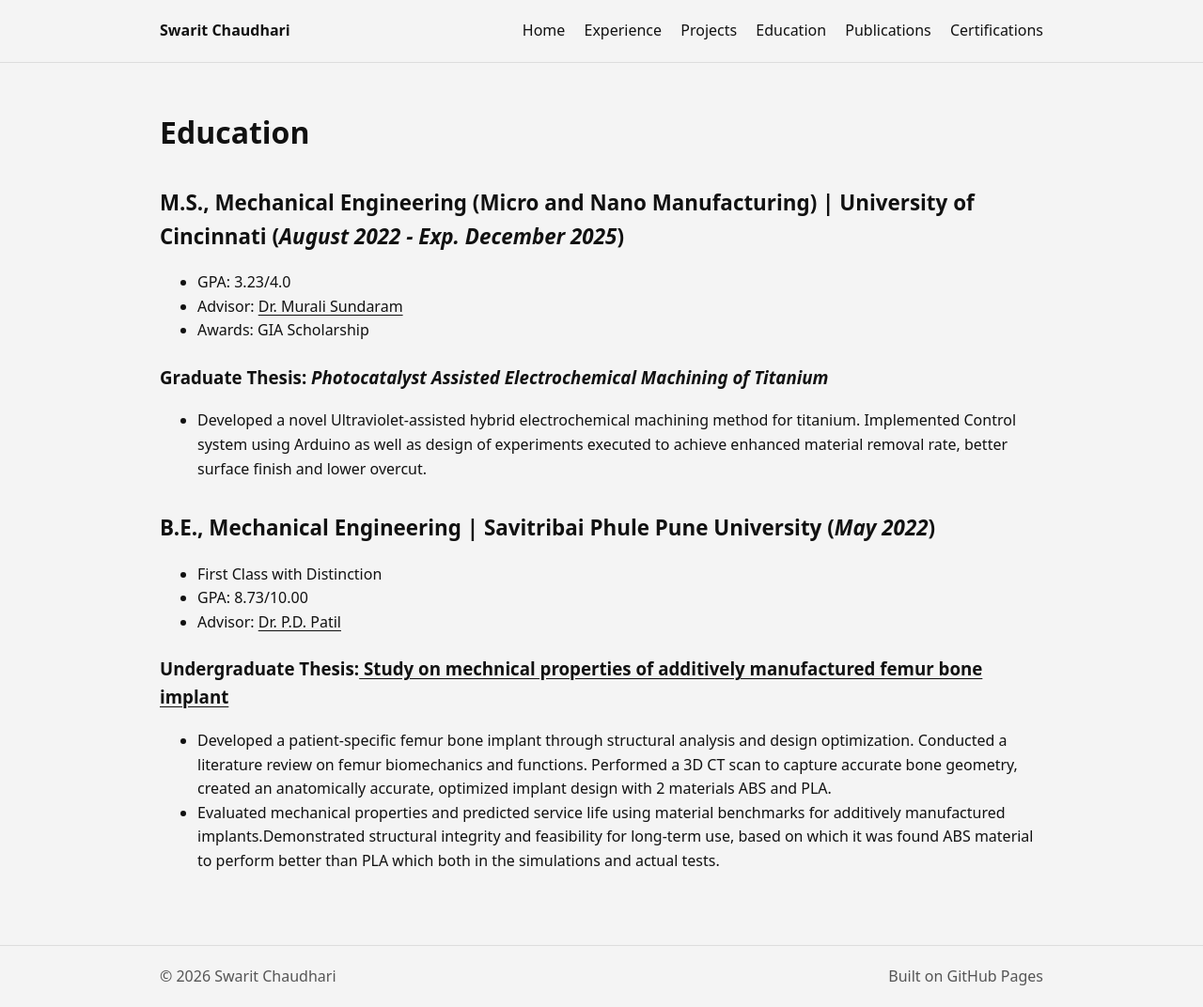
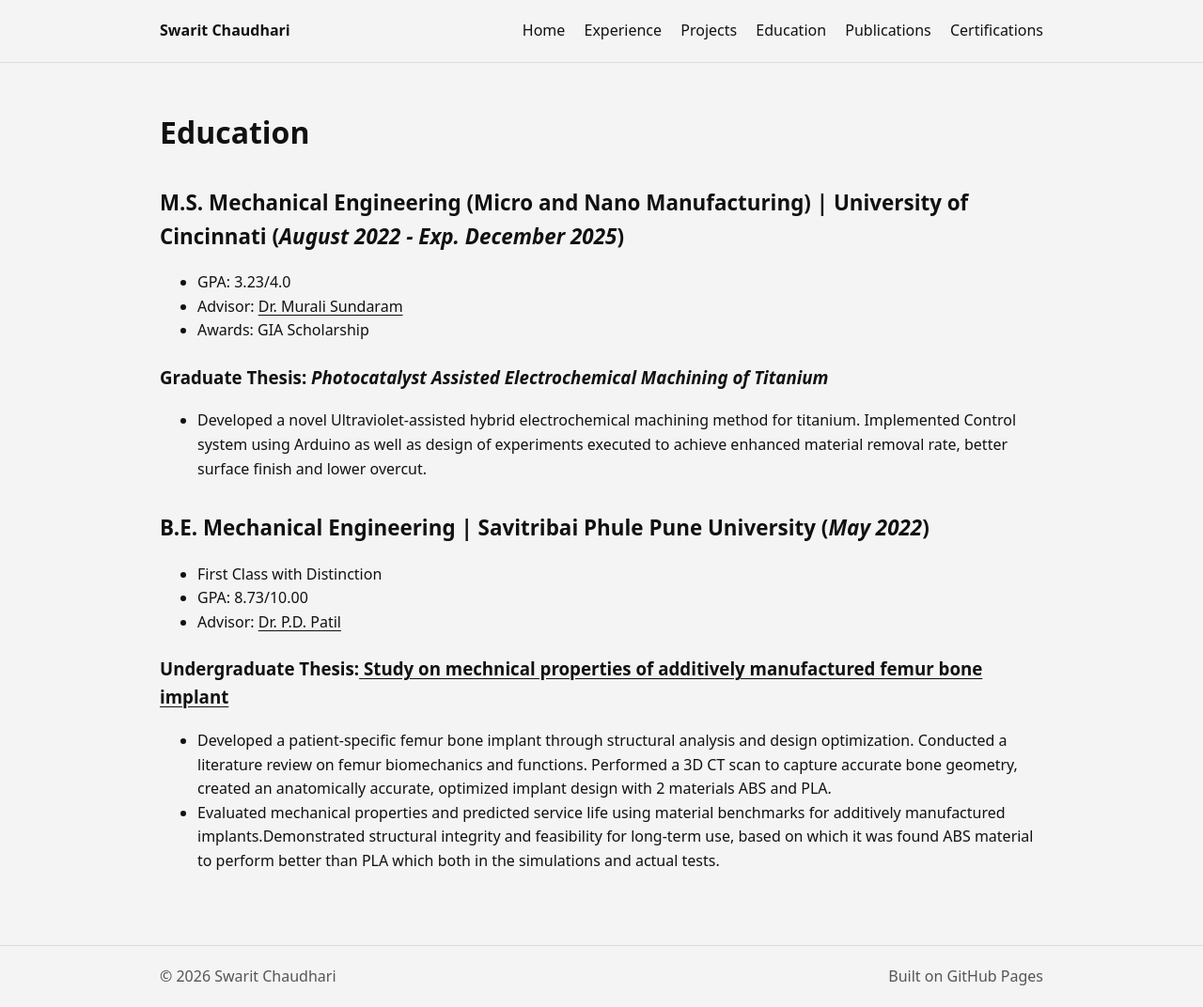
Before and after one commit to Swarit31/Swarit31.github.io, a Jekyll site: the page built from Education.md, in a window 1280 px wide and 1072 px high. Shown: the whole window at 94% size. Built offline with Jekyll 4.4.1, drawn with Linux system fonts in a browser that asks for light colours.

```diff
--- a/Education.md
+++ b/Education.md
@@ -4,7 +4,7 @@ title: Education
 permalink: /education/
 ---
 
-## M.S., Mechanical Engineering (Micro and Nano Manufacturing) | University of Cincinnati (_August 2022 - Exp. December 2025_)
+## M.S. Mechanical Engineering (Micro and Nano Manufacturing) | University of Cincinnati (_August 2022 - Exp. December 2025_)
 - GPA: 3.23/4.0
 - Advisor: [Dr. Murali Sundaram](https://scholar.google.com/citations?user=vXY-oQMAAAAJ&hl=en)
 - Awards: GIA Scholarship
@@ -12,7 +12,7 @@ permalink: /education/
 ### Graduate Thesis: _Photocatalyst Assisted Electrochemical Machining of Titanium_
 - Developed a novel Ultraviolet-assisted hybrid electrochemical machining method for titanium. Implemented Control system using Arduino as well as design of experiments executed to achieve enhanced material removal rate, better surface finish and lower overcut.
 
-## B.E., Mechanical Engineering | Savitribai Phule Pune University (_May 2022_)
+## B.E. Mechanical Engineering | Savitribai Phule Pune University (_May 2022_)
 - First Class with Distinction
 - GPA: 8.73/10.00
 - Advisor: [Dr. P.D. Patil](https://scholar.google.com/citations?user=P1Zk7XgAAAAJ&hl=en)
```
